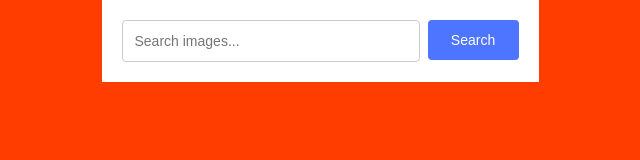
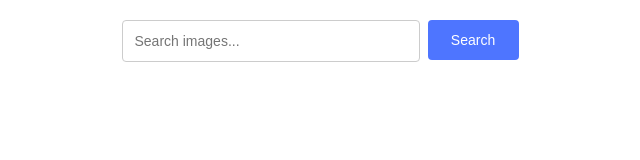
Before and after one commit to dina-stepanchuk/goit-js-hw-11, a website built with Vite: page src/index.html in a window 1280 px wide. Shown: the whole page, without its empty margins (320-960 px from the left). Built offline with nearby package versions, Linux system fonts and the light colour scheme; what simplelightbox would draw is missing.

Commit message:
Fix style

```diff
--- a/src/css/base.css
+++ b/src/css/base.css
@@ -34,7 +34,6 @@ body {
   min-width: 100vw;
   min-height: 100vh;
   margin: 0;
-  background-color: #ff3d00;
 }
 
 main {
```
